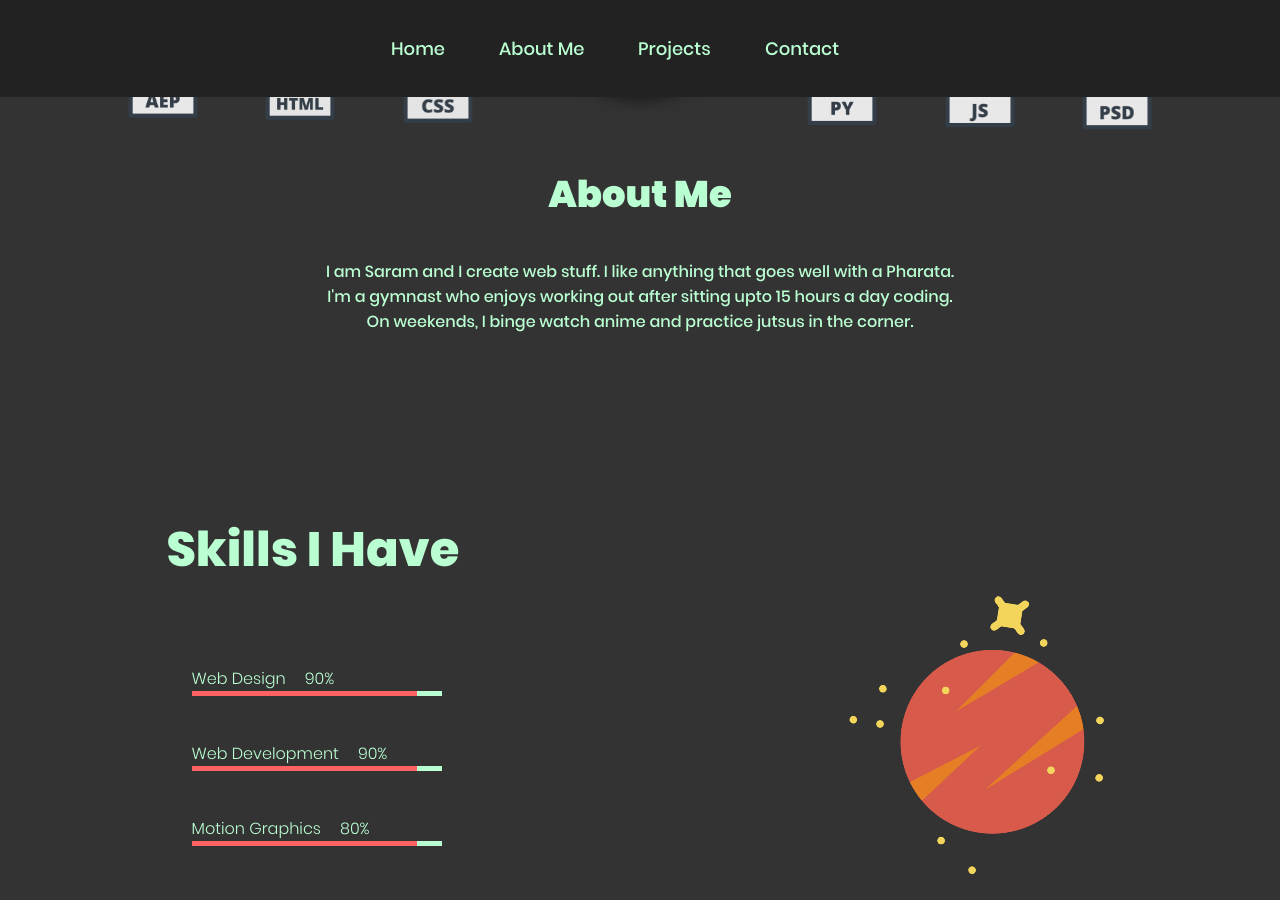
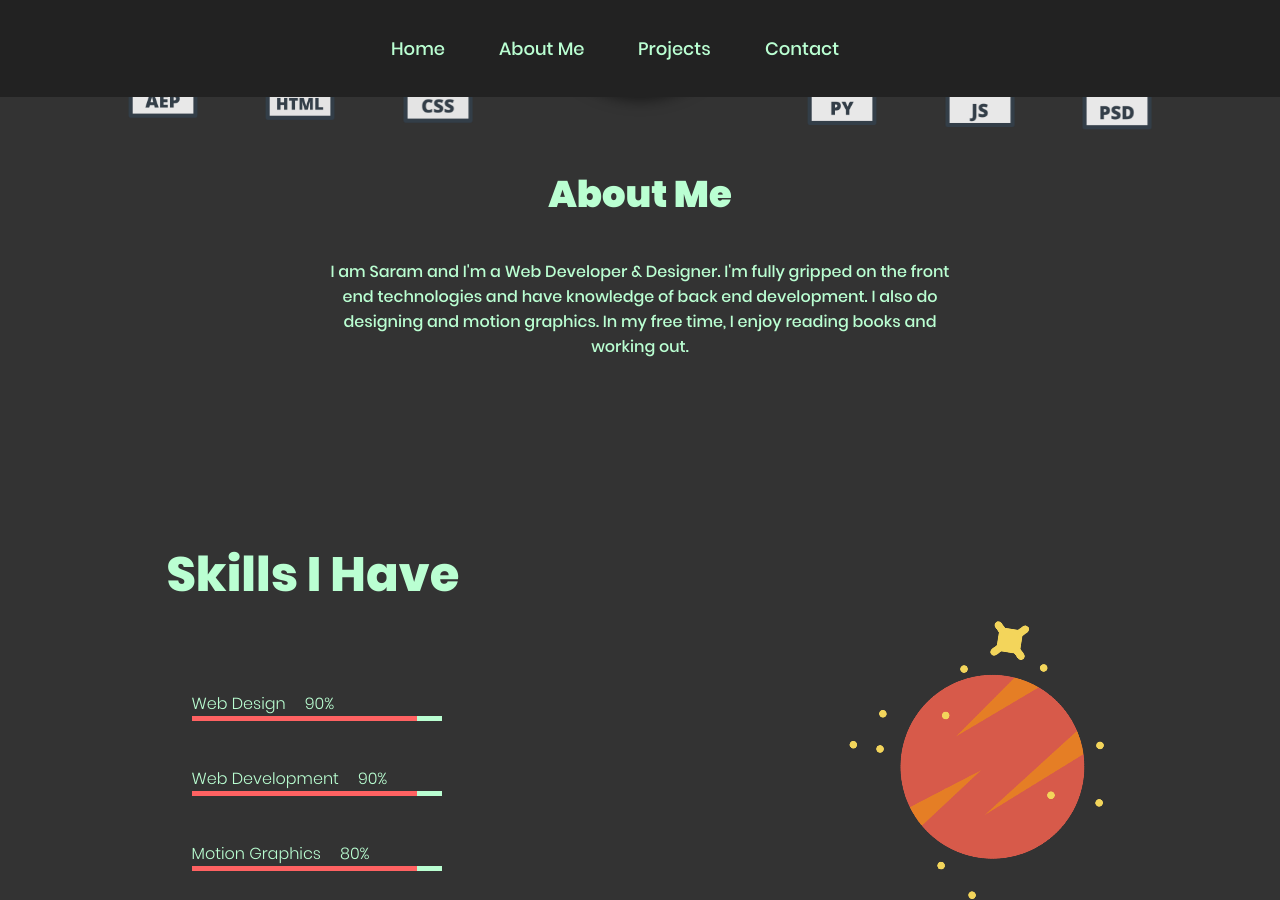
Before and after one commit to SaramCodes/SaramCodes.github.io, a Jekyll site: the page built from index.html, in a window 1280 px wide and 900 px high, scrolled down 1257 px. Built offline with Jekyll 4.4.1, drawn with Linux system fonts in a browser that asks for light colours.

Commit message:
Baba g meharbani chal parh

```diff
--- a/_includes/about.html
+++ b/_includes/about.html
@@ -10,5 +10,7 @@
   </div>
 
   <h3>About Me</h3>
-  <p>I am Saram and I create web stuff. I like anything that goes well with a Pharata. I'm a gymnast who enjoys working out after sitting upto 15 hours a day coding. On weekends, I binge watch anime and practice jutsus in the corner.</p>
+  <p>I am Saram and I'm a Web Developer & Designer. I'm fully gripped on the front end technologies and have knowledge
+    of back end development. I also do designing and motion graphics. In my free time, I enjoy reading books and
+    working out.</p>
 </section>
--- a/works/work4.html
+++ b/works/work4.html
@@ -1,3 +1,3 @@
 <h3 class="a-link-in-work"><a href="https://saramcodes.github.io/interactive-mockup-design/" target="_blank">Visit Here</a></h3>
-<img src="assets/work/work4/thumb.JPG" alt="Site Login">
+<img src="assets/work/work4/thumb.jpg" alt="Site Login">
 <p>A responsive random mockup</p>
--- a/works/work5.html
+++ b/works/work5.html
@@ -1,5 +1,5 @@
 <h3 class="a-link-in-work"><a href="https://aammnproject.github.io/" target="_blank">Visit here</a></h3>
-<img src="assets/work/work5/thumb.JPG" alt="Site Login">
+<img src="assets/work/work5/thumb.jpg" alt="Site Login">
 <p>A static site I developed for a client. This is still in beta.</p>
 <img src="assets/work/work5/2.jpg" alt="Mobile Login">
 <img src="assets/work/work5/3.jpg" alt="Profile page">
```
Also changed, not shown: assets/work/work4/thumb.JPG, assets/work/work5/thumb.JPG.
